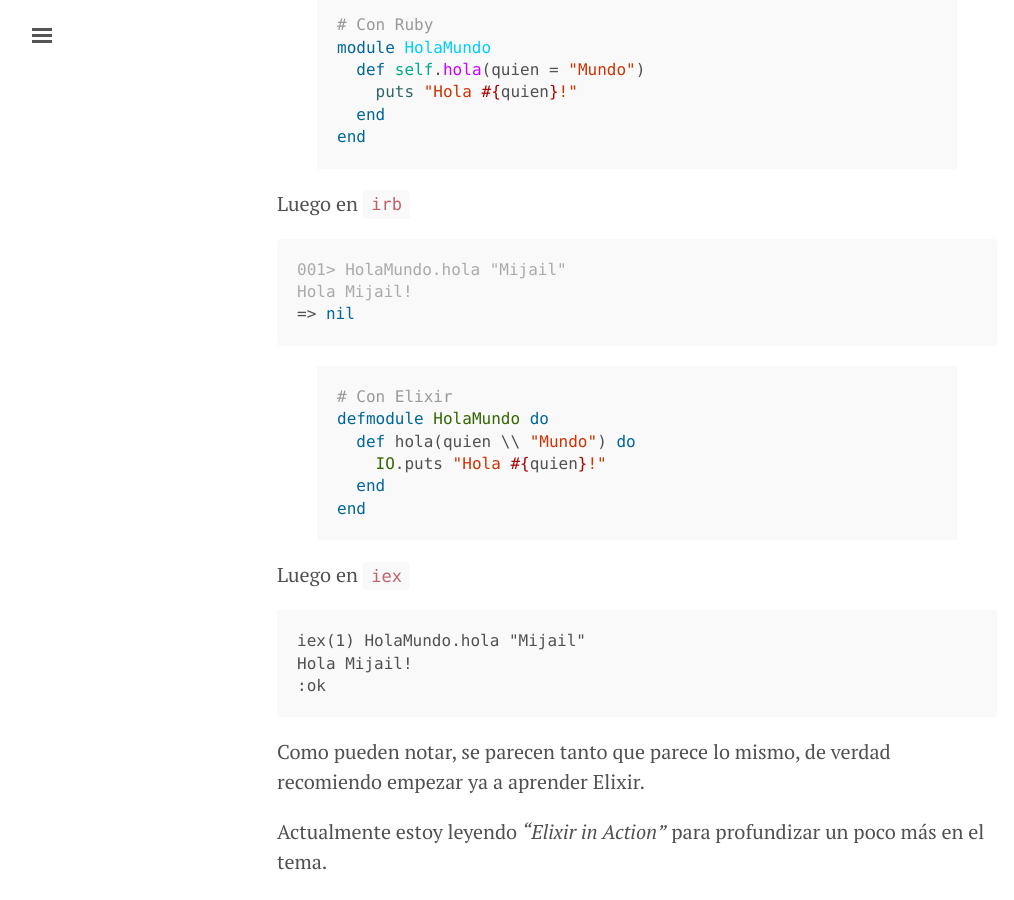
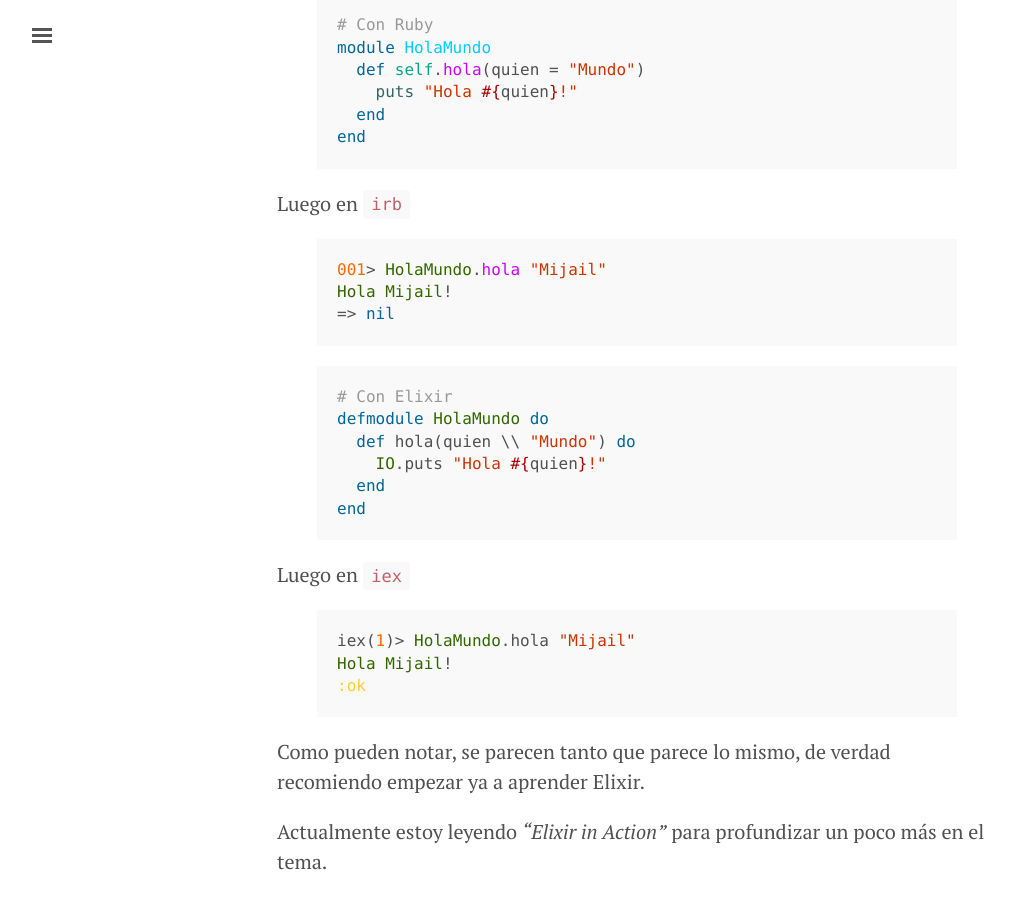
Before and after one commit to mijailr/mijailr.github.io, a Jekyll site: the page built from _posts/2016-10-17-primeros-pasos-con-elixir.md, in a window 1280 px wide and 900 px high, scrolled down 1114 px. Shown: the whole window, without its empty margins (3-1017 px from the left). Built offline with Jekyll 4.4.1, drawn with Linux system fonts in a browser that asks for light colours; some of the changed text lies outside the part shown.

Commit message:
Mejoras de estilo

````diff
--- a/_config.yml
+++ b/_config.yml
@@ -16,7 +16,7 @@
 title: Mijail Rondon
 email: yo@mijailr.com
 description: 'Blog personal de <a href="https://twitter.com/mijailr">@MijailR</a>'
-tagline: "Programador y aficionado al DIY"
+tagline: "|> Programador y aficionado al DIY"
 baseurl: "" # the subpath of your site, e.g. /blog
 url: "https://mijailr.com" # the base hostname & protocol for your site
 twitter_username: mijailr
--- a/_posts/2016-10-17-primeros-pasos-con-elixir.md
+++ b/_posts/2016-10-17-primeros-pasos-con-elixir.md
@@ -30,11 +30,11 @@ end
 
 Luego en `irb`
 
-```irb
+{% highlight ruby %}
 001> HolaMundo.hola "Mijail"
 Hola Mijail!
 => nil
-```
+{% endhighlight %}
 
 {% highlight elixir %}
 # Con Elixir
@@ -47,11 +47,11 @@ end
 
 Luego en `iex`
 
-```iex
-iex(1) HolaMundo.hola "Mijail"
+{% highlight elixir %}
+iex(1)> HolaMundo.hola "Mijail"
 Hola Mijail!
 :ok
-```
+{% endhighlight %}
 
 Como pueden notar, se parecen tanto que parece lo mismo, de verdad recomiendo empezar ya a aprender Elixir.
 
````
